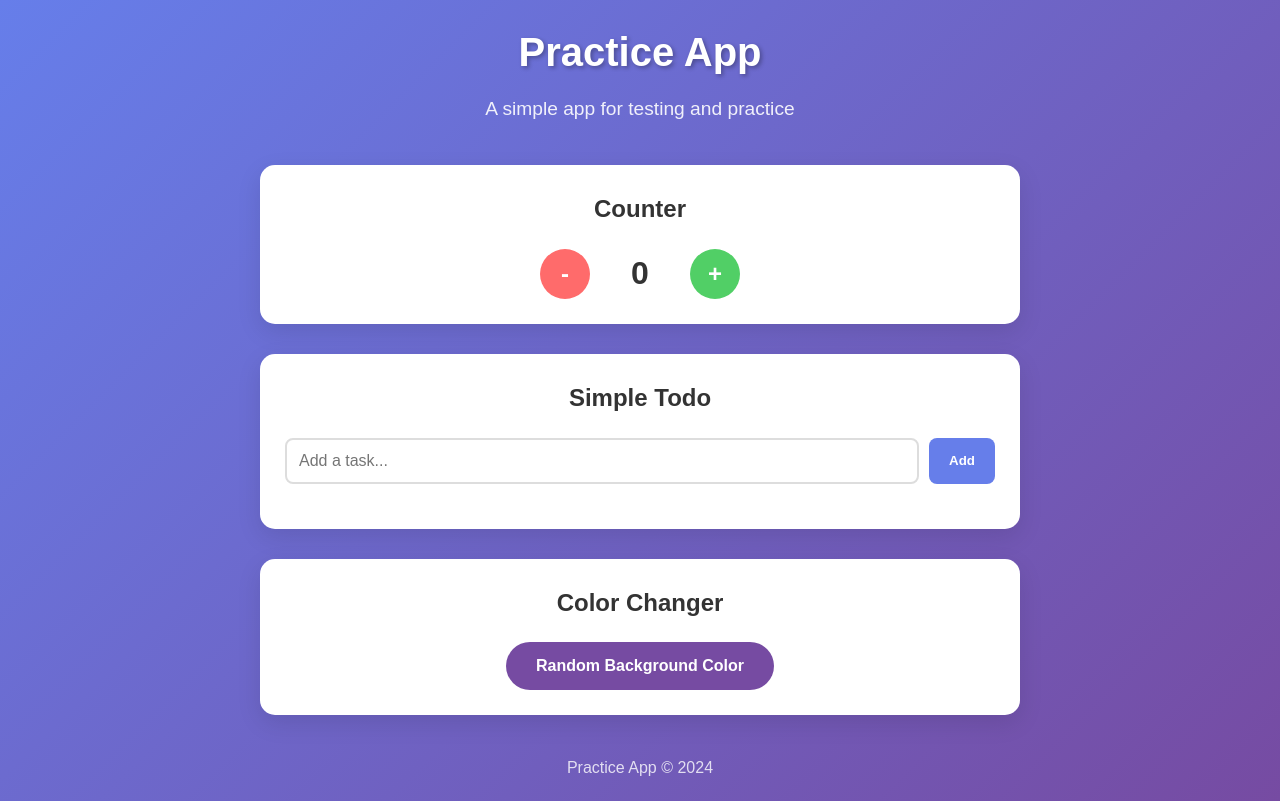
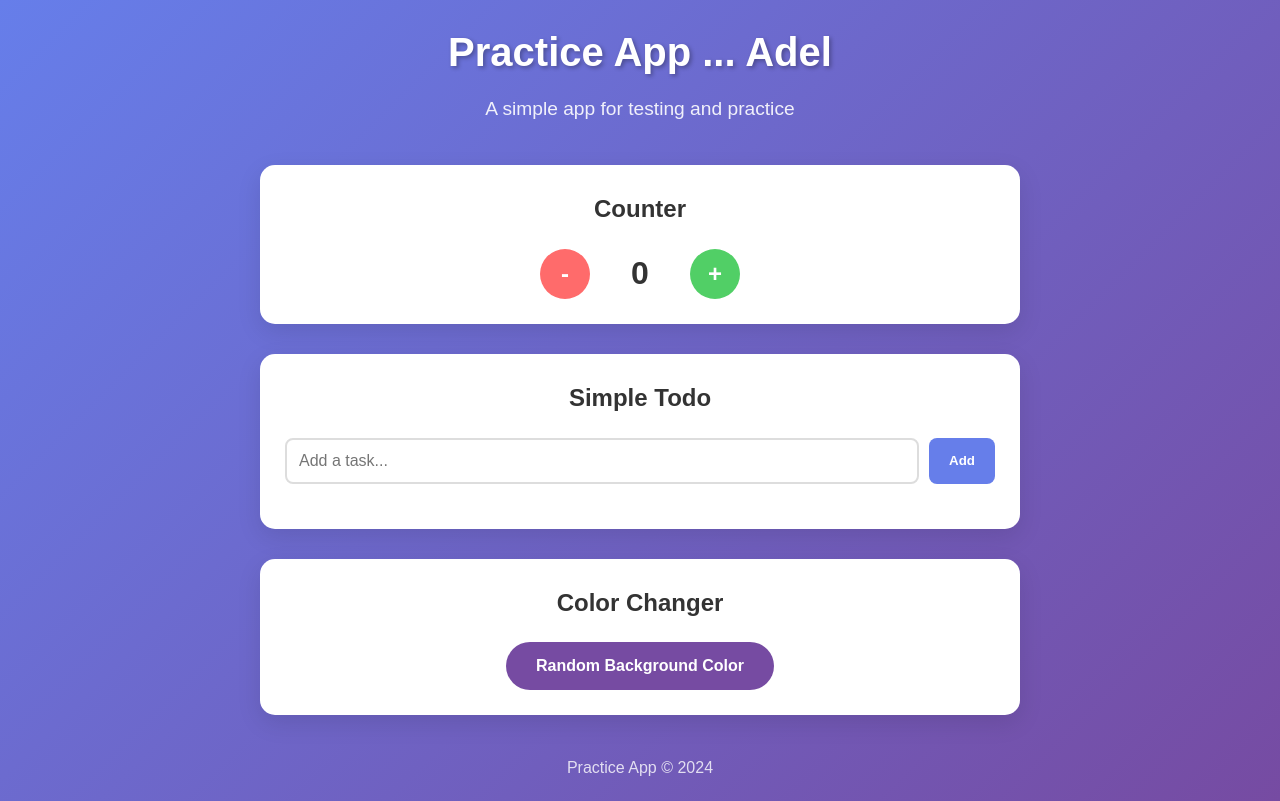
Before and after one commit to adelelshafey/practice-app, a website: page index.html in a window 1280 px wide. Drawn offline with Linux system fonts and the light colour scheme.

Commit message:
update title

```diff
--- a/index.html
+++ b/index.html
@@ -3,13 +3,13 @@
   <head>
     <meta charset="UTF-8" />
     <meta name="viewport" content="width=device-width, initial-scale=1.0" />
-    <title>Practice App</title>
+    <title>Practice App ... Adel</title>
     <link rel="stylesheet" href="style.css" />
   </head>
   <body>
     <div class="container">
       <header>
-        <h1>Practice App</h1>
+        <h1>Practice App ... Adel</h1>
         <p>A simple app for testing and practice</p>
       </header>
 
```
